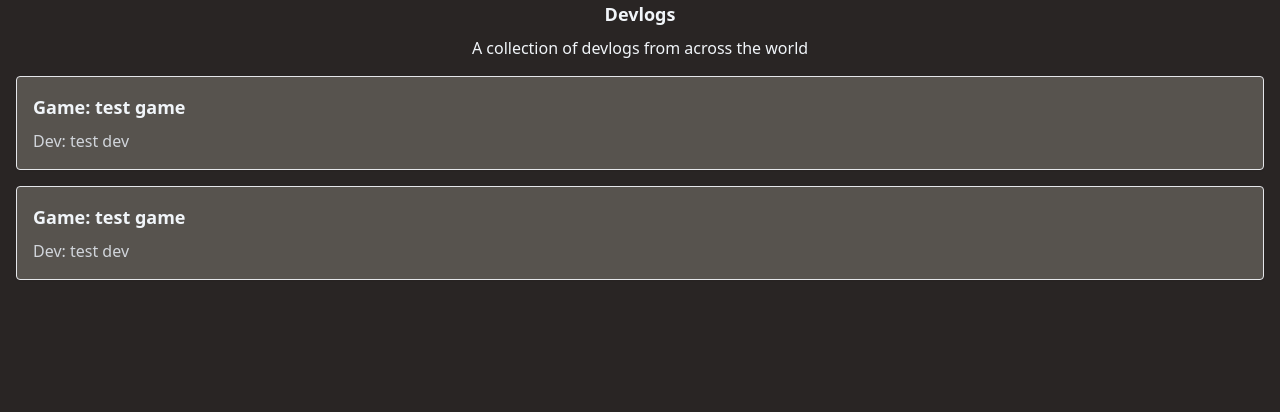
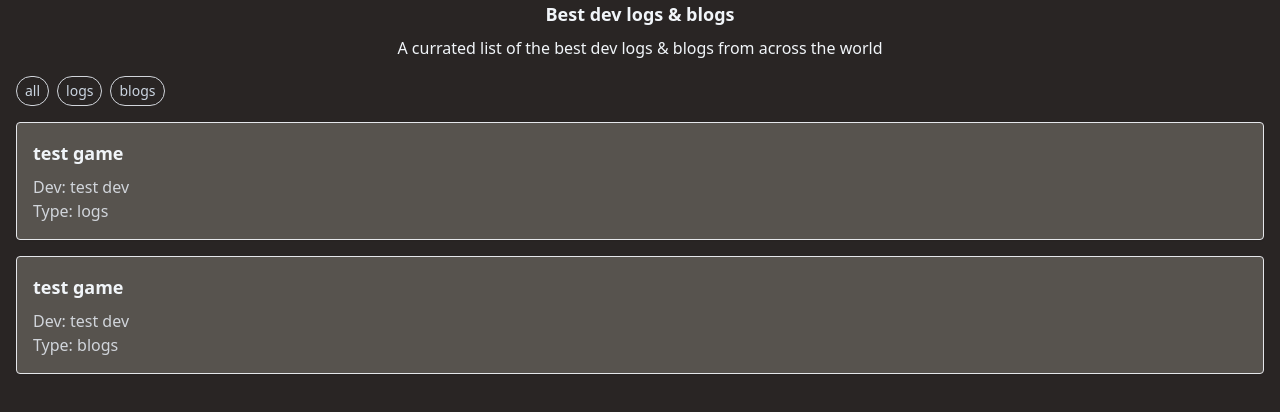
Before and after one commit to EledenGreen/awesome-dev-logs-blogs-podcast, a React (Vite) app in the folder awesome-devlog/: page / in a window 1280 px wide. Shown: the top 412 px of the page. Built offline with nearby package versions, Linux system fonts and the light colour scheme; data requests are answered from the project's data file.

Commit message:
added filter UI

```diff
--- a/awesome-devlog/db.json
+++ b/awesome-devlog/db.json
@@ -1,14 +1,18 @@
 {
   "devlogs": [
     {
-      "gameName": "test game",
-      "gameDev": "test dev",
+      "name": "test game",
+      "dev": "test dev",
+      "type": "logs",
+      "genre": "game",
       "url": "https://react.dev/",
       "id": "1"
     },
     {
-      "gameName": "test game",
-      "gameDev": "test dev",
+      "name": "test game",
+      "dev": "test dev",
+      "type": "blogs",
+      "genre": "website",
       "url": "https://www.wikipedia.org/",
       "id": "2"
     }
--- a/awesome-devlog/src/App.jsx
+++ b/awesome-devlog/src/App.jsx
@@ -4,6 +4,7 @@ import { initialDevlogs } from './reducers/devReducer'
 import Devlog from './components/devlog'
 import './index.css'
 import Menu from './components/menu'
+import VisibilityFilter from './components/filter'
 
 const App = () => {
   const dispatch = useDispatch()
@@ -15,6 +16,7 @@ const App = () => {
   return (
     <>
       <Menu />
+      <VisibilityFilter />
       <Devlog />
     </>
   )
--- a/awesome-devlog/src/components/devlog.jsx
+++ b/awesome-devlog/src/components/devlog.jsx
@@ -9,9 +9,10 @@ const Devlog = () => {
         <a href={devlog.url} key={devlog.id}>
           <ul className="mb-4 p-4 border rounded shadow-sm bg-stone-600 transition duration-300 ease-in-out transform hover:bg-zinc-500 hover:translate-y-1">
             <li className="font-semibold text-slate-100 text-lg mb-2">
-              Game: {devlog.gameName}
+              {devlog.name}
             </li>
-            <li className="text-gray-300">Dev: {devlog.gameDev}</li>
+            <li className="text-gray-300">Dev: {devlog.dev}</li>
+            <li className="text-gray-300">Type: {devlog.type}</li>
           </ul>
         </a>
       ))}
--- /dev/null
+++ b/awesome-devlog/src/components/filter.jsx
@@ -0,0 +1,40 @@
+import { useDispatch, useSelector } from 'react-redux'
+import { setFilter } from '../reducers/filterReducer'
+
+const VisibilityFilter = () => {
+  const dispatch = useDispatch()
+  const activeFilter = useSelector((state) => state.filter)
+
+  const getButtonClass = (filter) => {
+    return `px-2 py-1 text-sm rounded-full focus:outline-none transition duration-300 ease-in-out ${
+      activeFilter === filter
+        ? 'bg-blue-500 text-white'
+        : 'bg-transparent text-slate-300 border border-gray-300 hover:bg-gray-500'
+    }`
+  }
+
+  return (
+    <div className="ml-4 mt-4 flex space-x-2">
+      <button
+        onClick={() => dispatch(setFilter('ALL'))}
+        className={getButtonClass('ALL')}
+      >
+        all
+      </button>
+      <button
+        onClick={() => dispatch(setFilter('LOGS'))}
+        className={getButtonClass('LOGS')}
+      >
+        logs
+      </button>
+      <button
+        onClick={() => dispatch(setFilter('BLOGS'))}
+        className={getButtonClass('BLOGS')}
+      >
+        blogs
+      </button>
+    </div>
+  )
+}
+
+export default VisibilityFilter
--- a/awesome-devlog/src/components/menu.jsx
+++ b/awesome-devlog/src/components/menu.jsx
@@ -1,9 +1,11 @@
 const Menu = () => {
   return (
     <div className="flex flex-col justify-start items-center">
-      <h2 className="text-slate-100 text-lg font-semibold mb-2">Devlogs</h2>
+      <h2 className="text-slate-100 text-lg font-semibold mb-2">
+        Best dev logs & blogs
+      </h2>
       <p className="text-slate-100">
-        A collection of devlogs from across the world
+        A currated list of the best dev logs & blogs from across the world
       </p>
     </div>
   )
--- /dev/null
+++ b/awesome-devlog/src/reducers/filterReducer.jsx
@@ -0,0 +1,14 @@
+import { createSlice } from '@reduxjs/toolkit'
+
+const filterSlice = createSlice({
+  name: 'filter',
+  initialState: 'ALL',
+  reducers: {
+    setFilter(state, action) {
+      return action.payload
+    },
+  },
+})
+
+export const { setFilter } = filterSlice.actions
+export default filterSlice.reducer
--- a/awesome-devlog/src/store.js
+++ b/awesome-devlog/src/store.js
@@ -1,9 +1,11 @@
 import { configureStore } from '@reduxjs/toolkit'
 import devReducer from './reducers/devReducer'
+import { setFilter } from './reducers/filterReducer'
 
 const store = configureStore({
   reducer: {
     devlogs: devReducer,
+    filter: setFilter,
   },
 })
 
```
